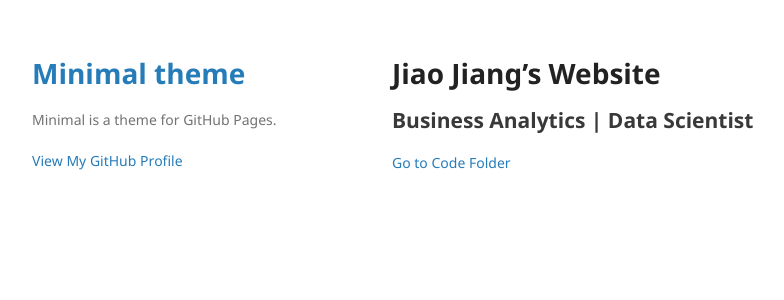
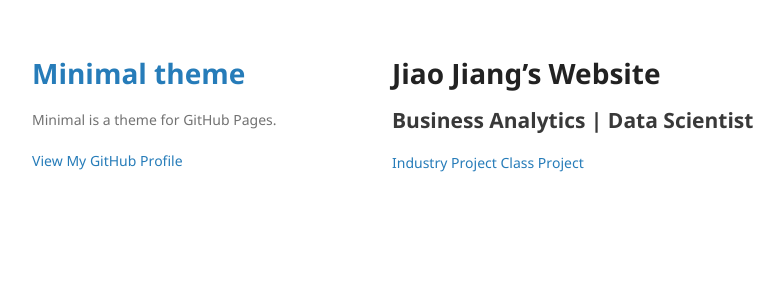
Before and after one commit to jiang-jiao/jiang-jiao.github.io, a Jekyll site: the page built from index.md, in a window 1280 px wide. Shown: the top 300 px of the page, without its empty margins (178-962 px from the left). Built offline with Jekyll 4.4.1, drawn with Linux system fonts in a browser that asks for light colours; our own code applies the rules of GitHub Pages for plain Markdown files.

Commit message:
Update index.md

```diff
--- a/index.md
+++ b/index.md
@@ -1,4 +1,5 @@
 # Jiao Jiang's Website
 ## Business Analytics | Data Scientist
 
-[Go to Code Folder](/code/index.md)
+[Industry Project](/code/index.md)
+[Class Project](/class_project/index.md)
```
